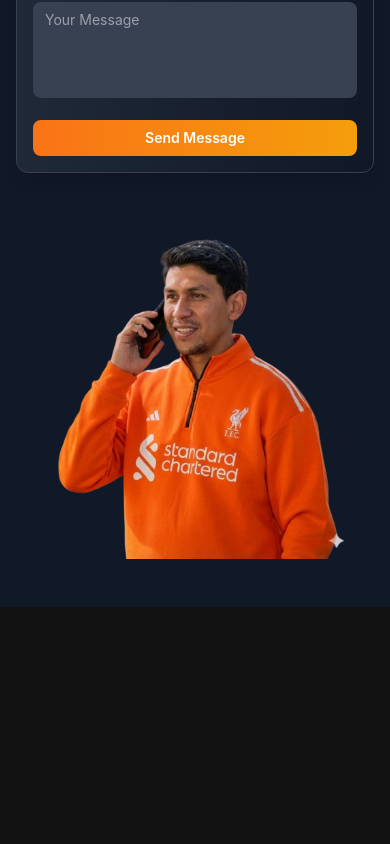
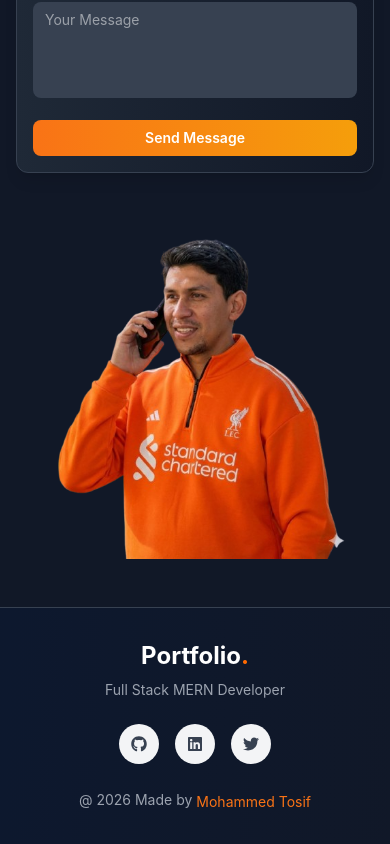
Before and after one commit to Tosif2230/Portfolio, a React (Vite) app: page / in a window 390 px wide. Shown: the part 7261-8105 px from the top of the page. Before the commit the page ends 7868 px from the top, so only its background shows below. Built offline with nearby package versions, Linux system fonts and the light colour scheme.

Commit message:
Footer done

```diff
--- a/src/App.jsx
+++ b/src/App.jsx
@@ -1,46 +1,51 @@
 import { useEffect, useState } from "react";
-import AOS from 'aos'
-import 'aos/dist/aos.css';
+import AOS from "aos";
+import "aos/dist/aos.css";
 import Hero from "./components/Hero.jsx";
 import Navbar from "./components/Navbar.jsx";
 import About from "./components/About.jsx";
 import Skills from "./components/Skills.jsx";
 import Project from "./components/Project.jsx";
 import Contact from "./components/Contact.jsx";
-
+import Footer from "./components/Footer.jsx";
 
 const App = () => {
   const [darkMode, setDarkMode] = useState(true);
 
-  useEffect(()=>{
+  useEffect(() => {
     AOS.init({
       duration: 1000,
       once: false,
-      offset: 100
+      offset: 100,
     });
-    document.documentElement.classList.add('dark');
-  },[]);
+    document.documentElement.classList.add("dark");
+  }, []);
 
-  useEffect(()=>{
-    AOS.refresh()
-  },[darkMode])
+  useEffect(() => {
+    AOS.refresh();
+  }, [darkMode]);
 
   const toggleDarkMode = () => {
     const newMode = !darkMode;
     setDarkMode(newMode);
-    document.documentElement.classList.toggle('dark');
-  }
+    document.documentElement.classList.toggle("dark");
+  };
 
   return (
-    <div className={darkMode ? 'bg-linear-to-br from-gray-900 via-[#0d182e] to-gray-900 min-h-screen' :
-      'bg-linear-to-br from-gray-50 to-blue-50 min-h-screen'
-    }>
-      <Navbar darkMode={darkMode} toggleDarkMode={toggleDarkMode}/>
-      <Hero darkMode={darkMode}/>
-      <About darkMode={darkMode}/>
-      <Skills darkMode={darkMode}/>
-      <Project darkMode={darkMode}/>
+    <div
+      className={
+        darkMode
+          ? "bg-linear-to-br from-gray-900 via-[#0d182e] to-gray-900 min-h-screen"
+          : "bg-linear-to-br from-gray-50 to-blue-50 min-h-screen"
+      }
+    >
+      <Navbar darkMode={darkMode} toggleDarkMode={toggleDarkMode} />
+      <Hero darkMode={darkMode} />
+      <About darkMode={darkMode} />
+      <Skills darkMode={darkMode} />
+      <Project darkMode={darkMode} />
       <Contact darkMode={darkMode} />
+      <Footer darkMode={darkMode} />
     </div>
   );
 };
--- a/src/components/Footer.jsx
+++ b/src/components/Footer.jsx
@@ -1,11 +1,61 @@
-import React from 'react'
+import React from "react";
+import { FaGithub, FaTwitter, FaLinkedin } from "react-icons/fa";
 
-const Footer = () => {
+const Footer = ({ darkMode }) => {
+  const currentYear = new Date().getFullYear();
   return (
-    <div>
+    <footer
+      style={{
+        background: darkMode
+          ? "linear-linear(to bottom,#000000,#111827"
+          : "linear-linear(to bottom,#f3f4f6,#e5e7eb",
+        borderColor: darkMode ? "#374151" : "#d1d5db",
+      }}
+      className="border-t"
+    >
+      <div className="container mx-auto px-4 py-8">
+        <div className="flex flex-col md:flex-row justify-between items-center gap-6">
+          <div className="text-center md:text-left">
+            <h3 className="text-2xl font-bold mb-2 text-orange-500 dark:text-white">
+              Portfolio<span className="text-orange-500">.</span>
+            </h3>
+            <p
+              className="text-sm"
+              style={{ color: darkMode ? "#9ca3af" : "#6b7280" }}
+            >
+              Full Stack MERN Developer
+            </p>
+          </div>
+          <div className="flex gap-4">
+            <a
+              href="#"
+              className="w-10 h-10 rounded-full flex items-center justify-center hover:scale-110 transition-all hover:bg-linear-to-r hover:from-orange-500 hover:to-amber-500 hover:text-white bg-[#374151] dark:bg-[#f3f4f6] text-white dark:text-[#374151]"
+            >
+              <FaGithub />
+            </a>
+            <a
+              href="#"
+              className="w-10 h-10 rounded-full flex items-center justify-center hover:scale-110 transition-all hover:bg-linear-to-r hover:from-orange-500 hover:to-amber-500 hover:text-white bg-[#374151] dark:bg-[#f3f4f6] text-white dark:text-[#374151]"
+            >
+              <FaLinkedin />
+            </a>
+            <a
+              href="#"
+              className="w-10 h-10 rounded-full flex items-center justify-center hover:scale-110 transition-all hover:bg-linear-to-r hover:from-orange-500 hover:to-amber-500 hover:text-white bg-[#374151] dark:bg-[#f3f4f6] text-white dark:text-[#374151]"
+            >
+              <FaTwitter />
+            </a>
+          </div>
+          <div className="text-center md:text-right">
+            <p className="text-sm flex items-center justify-end gap-1 text-[#6b7280] dark:text-[#9ca3af]">
+              @ {currentYear} Made by
+              <span className="mt-1 text-[#f97316]">Mohammed Tosif</span>
+            </p>
+          </div>
+        </div>
+      </div>
+    </footer>
+  );
+};
 
-    </div>
-  )
-}
-
-export default Footer
+export default Footer;
```
